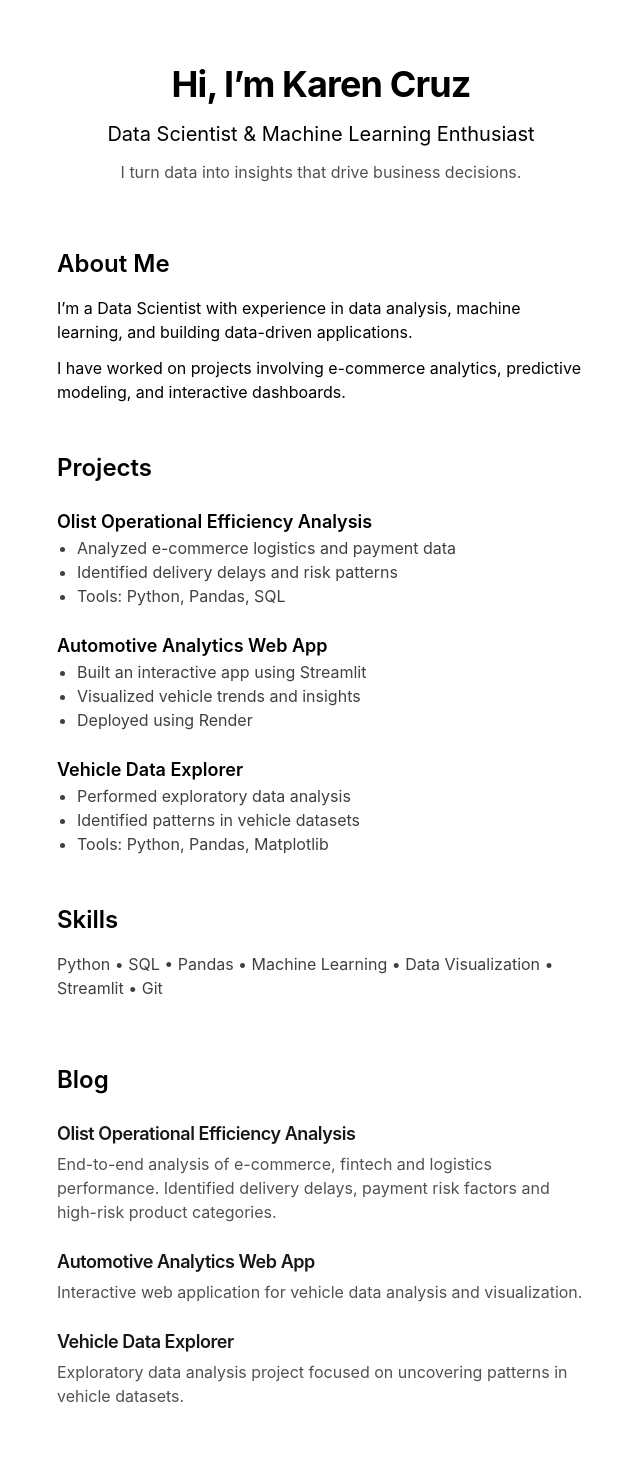
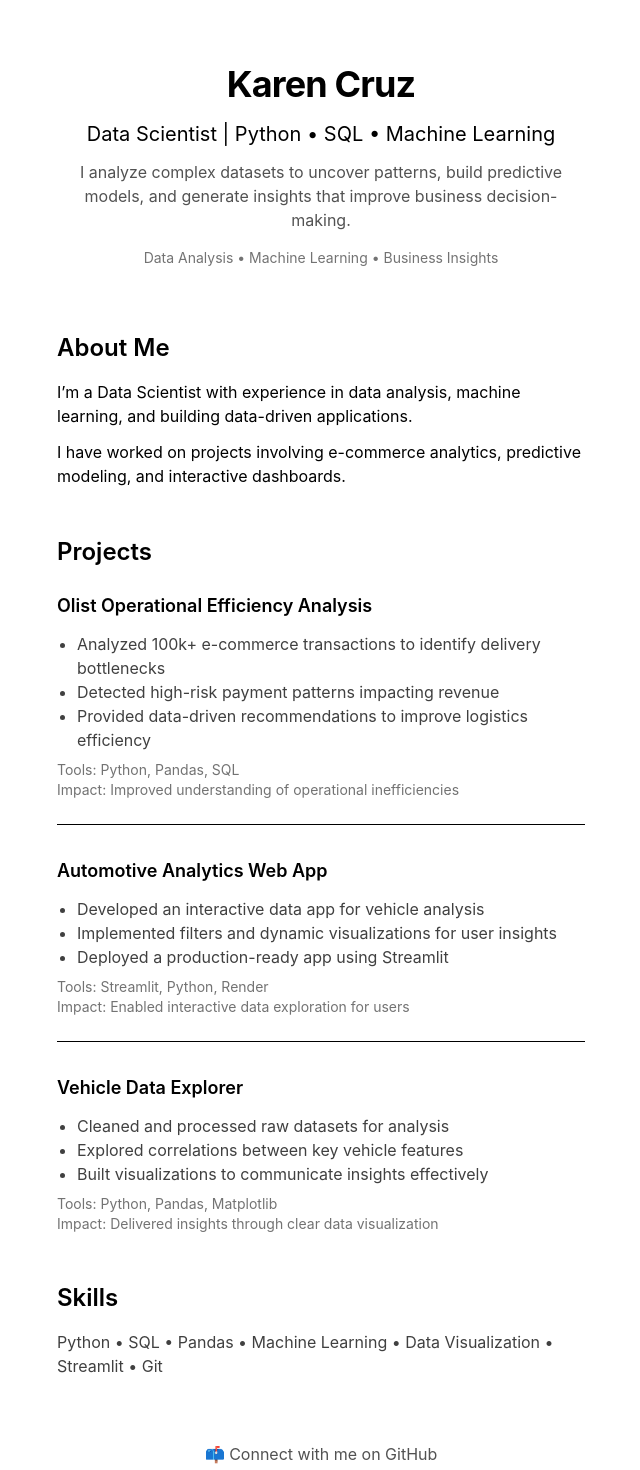
Before and after one commit to Kcruz4/portfolio-starter-kit, a Next.js app: page / in a window 1280 px wide. Shown: the part 120-1590 px from the top of the page, without its empty margins (319-959 px from the left). Built offline with nearby package versions, Linux system fonts and the light colour scheme.

Commit message:
Update page.tsx

```diff
--- a/app/page.tsx
+++ b/app/page.tsx
@@ -1,5 +1,3 @@
-import { BlogPosts } from 'app/components/posts'
-
 export default function Page() {
   return (
     <section className="max-w-3xl mx-auto px-6 py-12">
@@ -7,23 +5,32 @@ export default function Page() {
       {/* HERO */}
       <div className="text-center mb-16">
         <h1 className="text-4xl font-bold tracking-tight mb-4">
-          Hi, I’m Karen Cruz
+          Karen Cruz
         </h1>
+
         <p className="text-xl mb-3">
-          Data Scientist & Machine Learning Enthusiast
+          Data Scientist | Python • SQL • Machine Learning
         </p>
-        <p className="text-neutral-600">
-          I turn data into insights that drive business decisions.
+
+        <p className="text-neutral-600 max-w-xl mx-auto">
+          I analyze complex datasets to uncover patterns, build predictive models,
+          and generate insights that improve business decision-making.
         </p>
+
+        <div className="mt-4 text-sm text-neutral-500">
+          Data Analysis • Machine Learning • Business Insights
+        </div>
       </div>
 
       {/* ABOUT */}
       <div className="mb-12">
         <h2 className="text-2xl font-semibold mb-4">About Me</h2>
+
         <p className="mb-3">
           I’m a Data Scientist with experience in data analysis, machine learning,
           and building data-driven applications.
         </p>
+
         <p>
           I have worked on projects involving e-commerce analytics, predictive modeling,
           and interactive dashboards.
@@ -34,46 +41,84 @@ export default function Page() {
       <div className="mb-12">
         <h2 className="text-2xl font-semibold mb-6">Projects</h2>
 
-        <div className="mb-6">
-          <h3 className="text-lg font-semibold">Olist Operational Efficiency Analysis</h3>
-          <ul className="list-disc ml-5 text-neutral-700">
-            <li>Analyzed e-commerce logistics and payment data</li>
-            <li>Identified delivery delays and risk patterns</li>
-            <li>Tools: Python, Pandas, SQL</li>
+        {/* PROJECT 1 */}
+        <div className="mb-8 border-b pb-6">
+          <h3 className="text-lg font-semibold">
+            Olist Operational Efficiency Analysis
+          </h3>
+
+          <ul className="list-disc ml-5 text-neutral-700 mt-3">
+            <li>Analyzed 100k+ e-commerce transactions to identify delivery bottlenecks</li>
+            <li>Detected high-risk payment patterns impacting revenue</li>
+            <li>Provided data-driven recommendations to improve logistics efficiency</li>
           </ul>
+
+          <p className="text-sm text-neutral-500 mt-2">
+            Tools: Python, Pandas, SQL
+          </p>
+
+          <p className="text-sm text-neutral-500">
+            Impact: Improved understanding of operational inefficiencies
+          </p>
         </div>
 
-        <div className="mb-6">
-          <h3 className="text-lg font-semibold">Automotive Analytics Web App</h3>
-          <ul className="list-disc ml-5 text-neutral-700">
-            <li>Built an interactive app using Streamlit</li>
-            <li>Visualized vehicle trends and insights</li>
-            <li>Deployed using Render</li>
+        {/* PROJECT 2 */}
+        <div className="mb-8 border-b pb-6">
+          <h3 className="text-lg font-semibold">
+            Automotive Analytics Web App
+          </h3>
+
+          <ul className="list-disc ml-5 text-neutral-700 mt-3">
+            <li>Developed an interactive data app for vehicle analysis</li>
+            <li>Implemented filters and dynamic visualizations for user insights</li>
+            <li>Deployed a production-ready app using Streamlit</li>
           </ul>
+
+          <p className="text-sm text-neutral-500 mt-2">
+            Tools: Streamlit, Python, Render
+          </p>
+
+          <p className="text-sm text-neutral-500">
+            Impact: Enabled interactive data exploration for users
+          </p>
         </div>
 
+        {/* PROJECT 3 */}
         <div>
-          <h3 className="text-lg font-semibold">Vehicle Data Explorer</h3>
-          <ul className="list-disc ml-5 text-neutral-700">
-            <li>Performed exploratory data analysis</li>
-            <li>Identified patterns in vehicle datasets</li>
-            <li>Tools: Python, Pandas, Matplotlib</li>
+          <h3 className="text-lg font-semibold">
+            Vehicle Data Explorer
+          </h3>
+
+          <ul className="list-disc ml-5 text-neutral-700 mt-3">
+            <li>Cleaned and processed raw datasets for analysis</li>
+            <li>Explored correlations between key vehicle features</li>
+            <li>Built visualizations to communicate insights effectively</li>
           </ul>
+
+          <p className="text-sm text-neutral-500 mt-2">
+            Tools: Python, Pandas, Matplotlib
+          </p>
+
+          <p className="text-sm text-neutral-500">
+            Impact: Delivered insights through clear data visualization
+          </p>
         </div>
       </div>
 
       {/* SKILLS */}
       <div className="mb-12">
         <h2 className="text-2xl font-semibold mb-4">Skills</h2>
+
         <p className="text-neutral-700">
           Python • SQL • Pandas • Machine Learning • Data Visualization • Streamlit • Git
         </p>
       </div>
 
-      {/* BLOG (opcional) */}
-      <div className="mt-16">
-        <h2 className="text-2xl font-semibold mb-6">Blog</h2>
-        <BlogPosts />
+      {/* CONTACT */}
+      <div className="text-center mt-16">
+        <p className="text-neutral-600">
+          📫 Connect with me on GitHub
+        </p>
       </div>
 
     </section>
```
